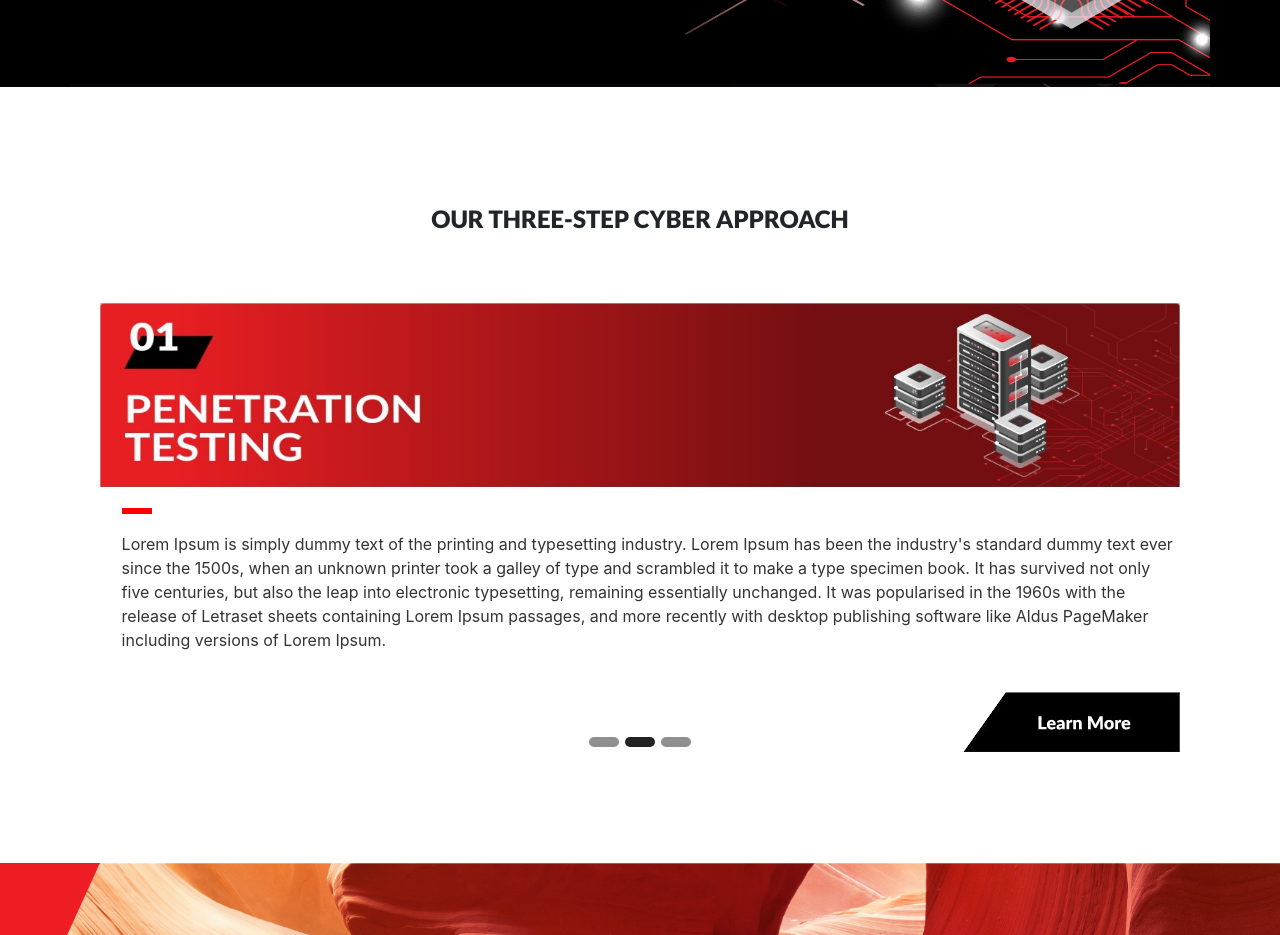
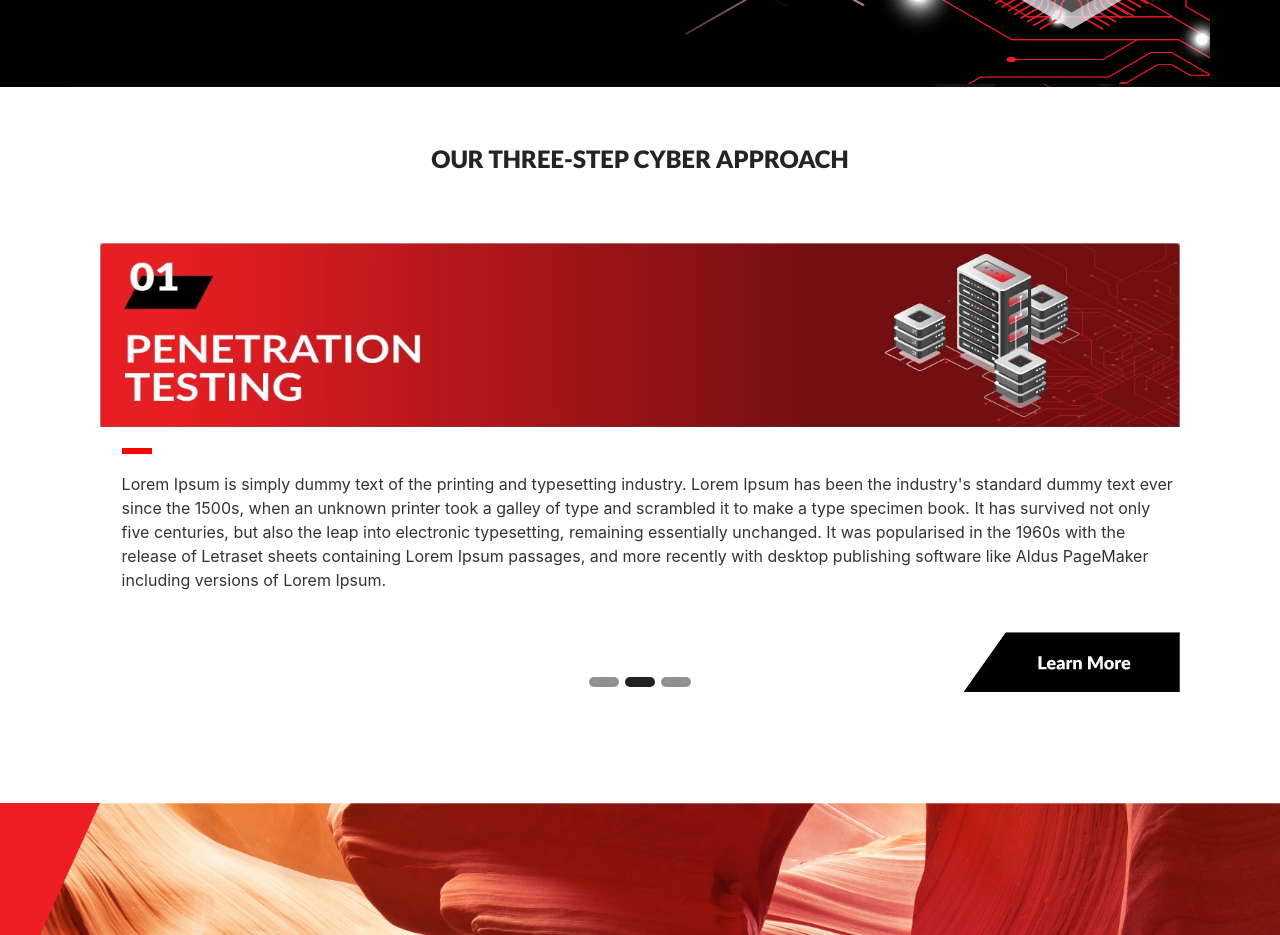
Before and after one commit to Panfi/Redshift, a React (Create React App) app: page / in a window 1280 px wide. Shown: the part 1060-1995 px from the top of the page. Built offline with nearby package versions, Linux system fonts and the light colour scheme.

Commit message:
Update home.js

```diff
--- a/src/pages/homeComponent/home.js
+++ b/src/pages/homeComponent/home.js
@@ -203,7 +203,7 @@ class Home extends Component {
         {/* </Container> */}
         <Container className="mt-5">
           <div className="approach">
-            <h3 className="text-center" style={{ paddingTop: isMobile ? 0 : "70px", marginBottom: '70px' }}>Our three-step cyber approach</h3>
+            <h3 className="text-center" style={{ paddingTop: isMobile ? 0 : "10px", marginBottom: '70px' }}>Our three-step cyber approach</h3>
             <BootstrapCarousel></BootstrapCarousel>
 
             {/*<CardDeck>*/}
```
